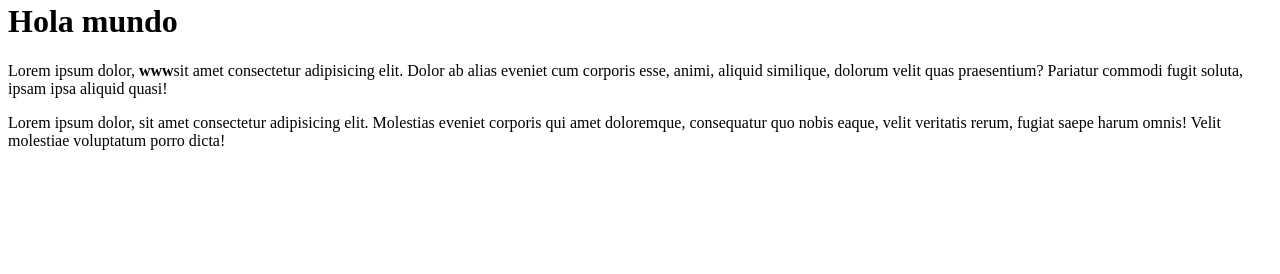
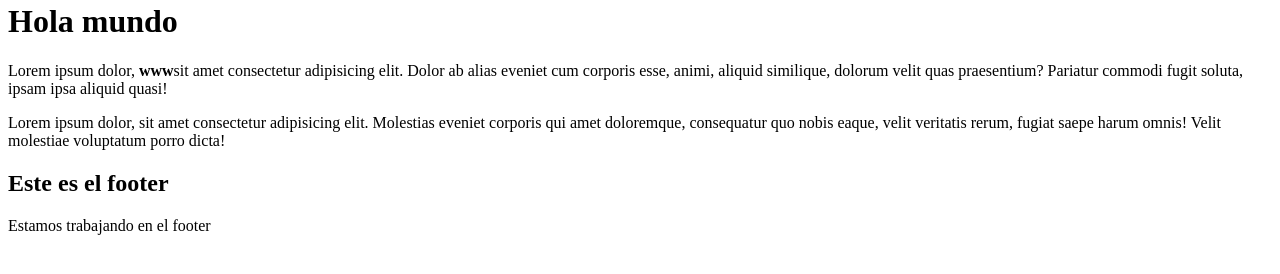
Before and after one commit to youngmaisa/demogithub, a plain HTML site: page index.html in a window 1280 px wide. Shown: the part 330-604 px from the top of the page. Drawn offline with Linux system fonts and the light colour scheme.

Commit message:
Mensaje de commit feat/footer

```diff
--- a/index.html
+++ b/index.html
@@ -13,5 +13,9 @@
     <p>Lorem ipsum dolor, <strong>www</strong>sit amet consectetur adipisicing elit. Dolor ab alias eveniet cum corporis esse, animi, aliquid similique, dolorum velit quas praesentium? Pariatur commodi fugit soluta, ipsam ipsa aliquid quasi!</p>
 
     <p>Lorem ipsum dolor, sit amet consectetur adipisicing elit. Molestias eveniet corporis qui amet doloremque, consequatur quo nobis eaque, velit veritatis rerum, fugiat saepe harum omnis! Velit molestiae voluptatum porro dicta!</p>
+   <footer>
+    <h2>Este es el footer</h2>
+    <p>Estamos trabajando en el footer</p>
+   </footer>
 </body>
 </html>
```
